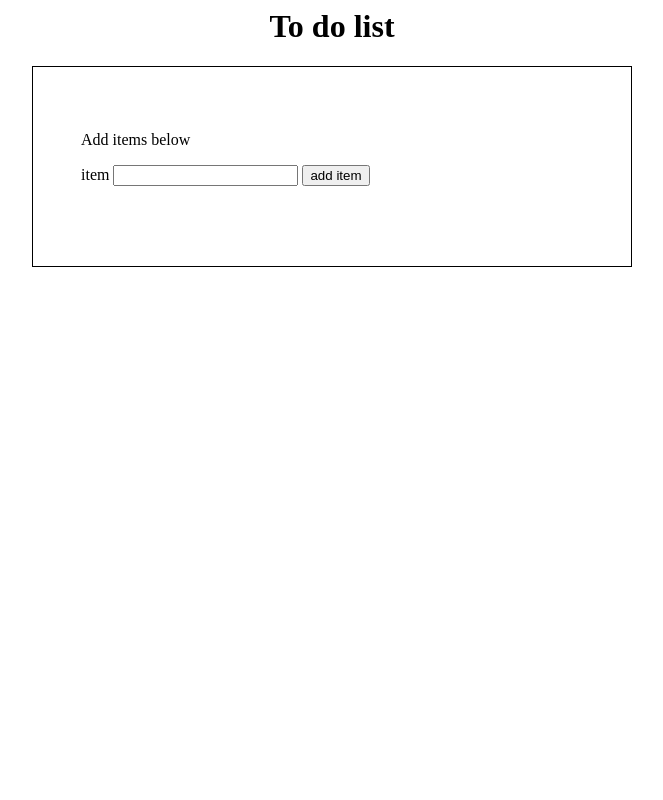
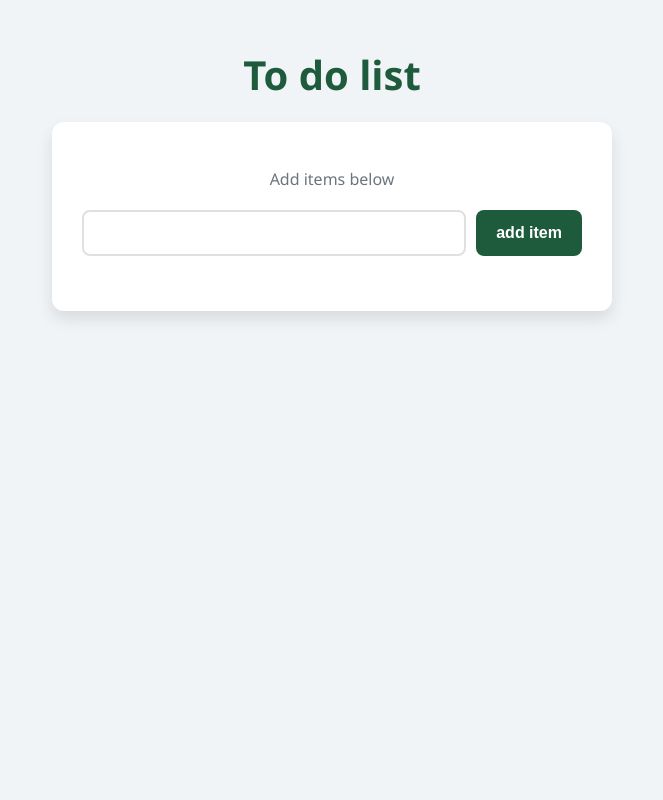
Before and after one commit to Robbie632/tutoring, a PHP site: page / in a window 1280 px wide. Shown: the whole page, without its empty margins (308-971 px from the left). Run offline with PHP 8.4, Linux system fonts and the light colour scheme.

Commit message:
improved styling of vanilla todo list

```diff
--- a/lessons/back_end/php/vanilla_to_do/style.css
+++ b/lessons/back_end/php/vanilla_to_do/style.css
@@ -1,32 +1,137 @@
-* {
+/* General Styles */
+body {
+    font-family: 'Segoe UI', Tahoma, Geneva, Verdana, sans-serif;
+    background-color: #f0f4f7; /* A very light gray-blue for a soft background */
+    color: #333;
+    display: flex;
+    flex-direction: column;
+    justify-content: start;
+    align-items: center;
+    min-height: 100vh;
+    margin: 0;
+    padding: 20px;
     box-sizing: border-box;
 }
-button {
-    border-radius: 10px;
-    border: 1px solid black;
-    cursor:pointer;
+
+.container {
+    background-color: #fff;
+    padding: 30px;
+    border-radius: 12px;
+    box-shadow: 0 8px 16px rgba(0, 0, 0, 0.1);
+    width: 100%;
+    max-width: 500px;
+    transition: transform 0.3s ease-in-out;
 }
-.container {
-    width:600px;
-    border: 1px solid black;
-margin: auto;
-padding: 3rem;
-}
+
+
+
+/* Typography */
 h1 {
     text-align: center;
+    color: #1e5a3c; /* A deep, rich forest green */
+    font-size: 2.5em;
+    margin-bottom: 20px;
+    font-weight: 700;
+}
+
+p {
+    text-align: center;
+    color: #6c757d;
+    font-size: 1em;
+    margin-bottom: 20px;
+}
+
+/* Form & Inputs */
+form {
+    display: flex;
+    gap: 10px;
+    margin-bottom: 25px;
+}
+
+label {
+    display: none; /* Hide the label for a cleaner look */
+}
+
+input[type="text"] {
+    flex-grow: 1;
+    padding: 12px;
+    border: 2px solid #e0e0e0;
+    border-radius: 8px;
+    font-size: 1em;
+    transition: all 0.3s ease;
+}
+
+input[type="text"]:focus {
+    outline: none;
+    border-color: #388e3c; /* A slightly brighter green on focus */
+    box-shadow: 0 0 0 3px rgba(56, 142, 60, 0.2);
+}
+
+input[type="submit"] {
+    background-color: #1e5a3c;
+    color: #fff;
+    border: none;
+    padding: 12px 20px;
+    border-radius: 8px;
+    cursor: pointer;
+    font-size: 1em;
+    font-weight: 600;
+    transition: background-color 0.3s ease, transform 0.2s ease;
+}
+
+input[type="submit"]:hover {
+    background-color: #388e3c;
+    transform: translateY(-2px);
+}
+
+/* To-Do List */
+ul {
+    list-style-type: none;
+    padding: 0;
+    margin: 0;
 }
 
 .todo {
-    display:flex;
-    flex-direction: row;
+    display: flex;
     justify-content: space-between;
-    width:200px;
-    border: 1px solid blue;
-    padding:0.5rem;
+    align-items: center;
+    background-color: #f9f9f9;
+    padding: 15px;
+    margin-bottom: 10px;
+    border-radius: 8px;
+    border-left: 5px solid #1e5a3c;
+    font-size: 1.1em;
+    color: #444;
+    transition: all 0.3s ease;
+}
 
+
+.delete {
+    background-color: #dc3545; /* A standard red for delete */
+    color: #fff;
+    border: none;
+    padding: 6px 10px;
+    border-radius: 5px;
+    cursor: pointer;
+    font-size: 0.9em;
+    font-weight: 500;
+    transition: background-color 0.3s ease, transform 0.2s ease;
 }
-ul {
-    display:flex;
-    flex-direction: column;
-    gap:0.5rem;
+
+.delete:hover {
+    background-color: #c82333;
+    transform: scale(1.05);
 }
+
+/* Responsive adjustments */
+@media (max-width: 600px) {
+    .container {
+        padding: 20px;
+    }
+    form {
+        flex-direction: column;
+    }
+    input[type="submit"] {
+        width: 100%;
+    }
+}
```
